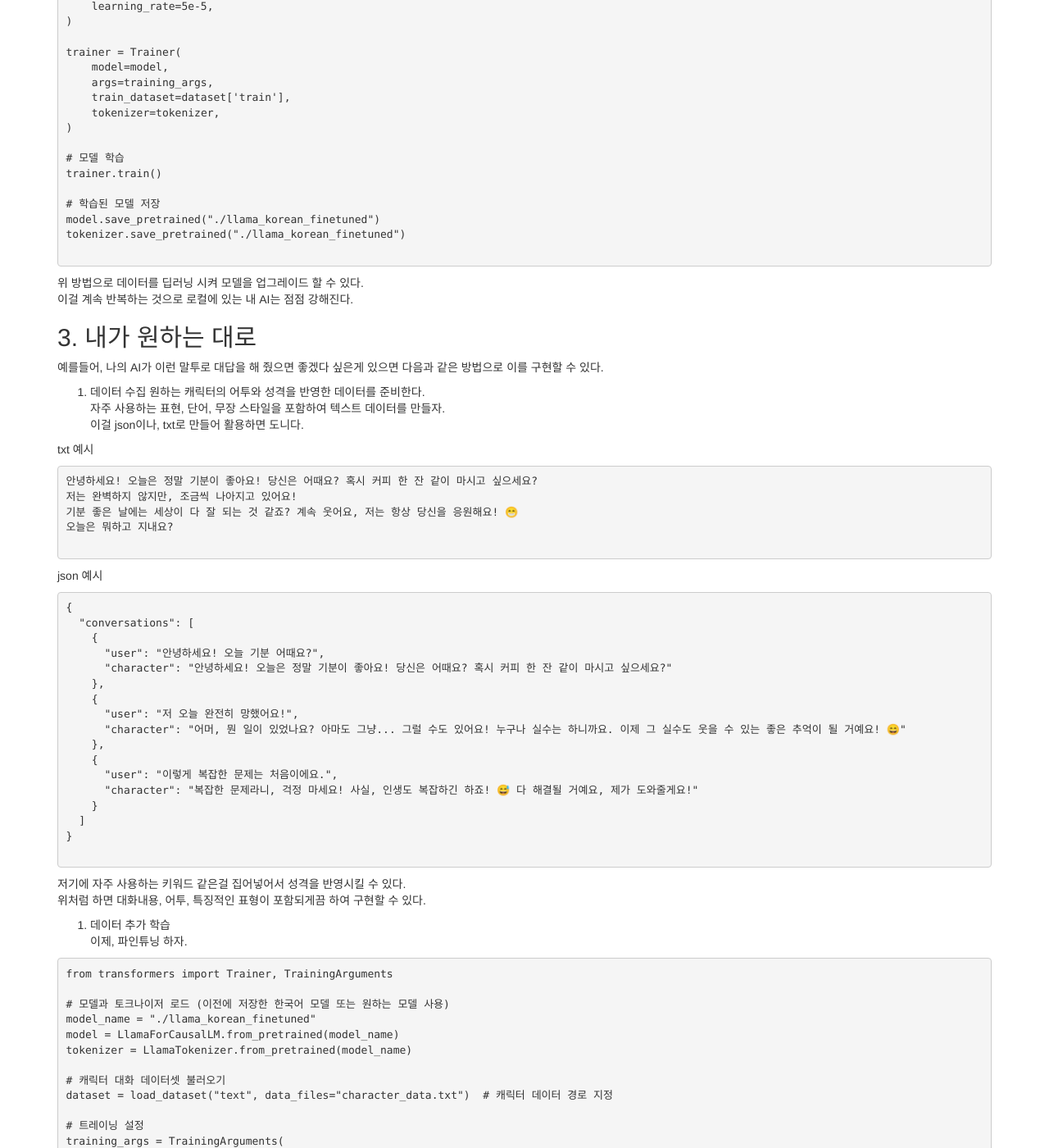
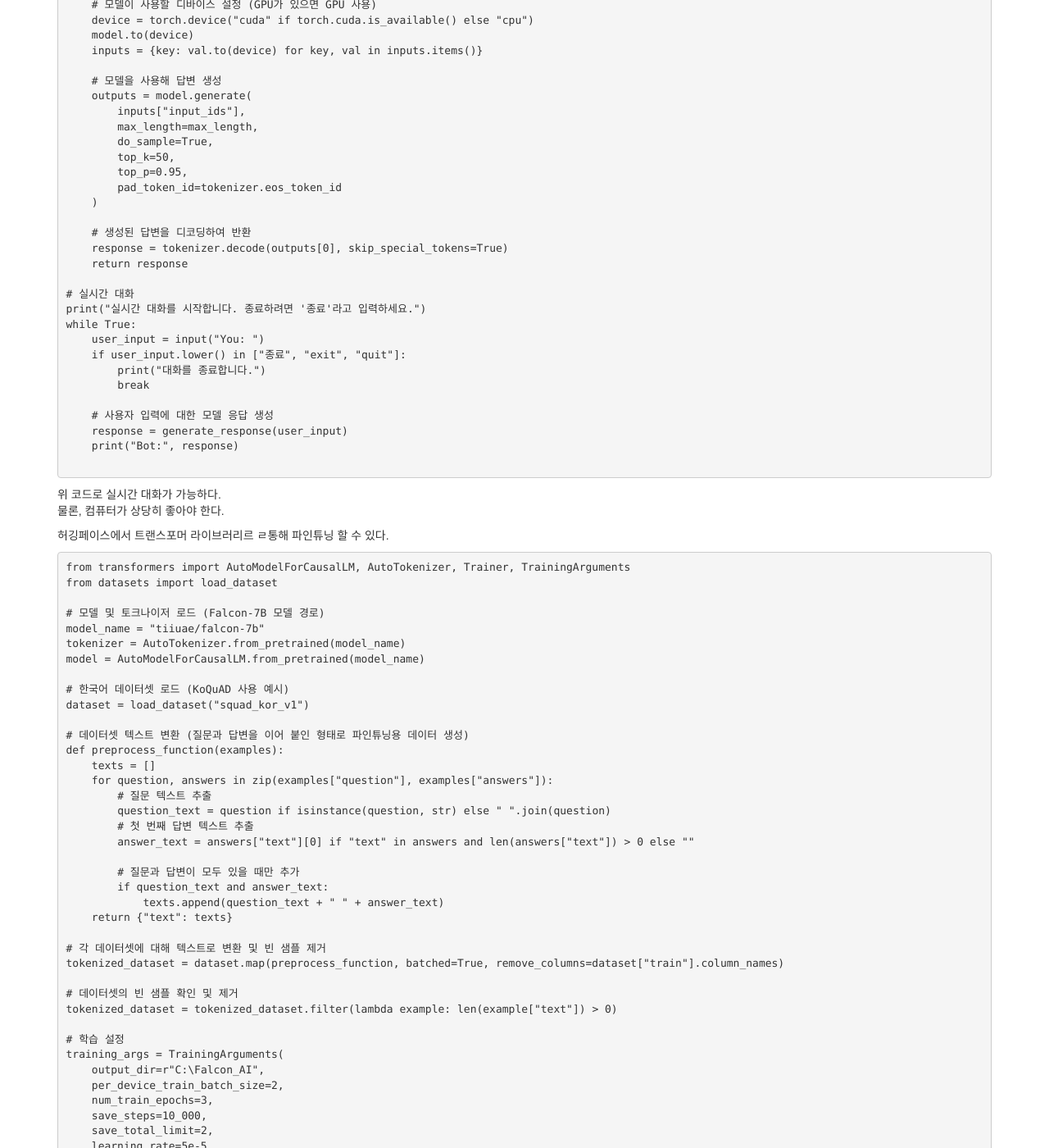
Before and after one commit to Gihak111/Gihak111.github.io, a Jekyll site: the page built from _posts/2024-11-07-python_AI_local_llama3_upload.md, in a window 1280 px wide and 1400 px high, scrolled down 1663 px. Shown: the whole window at 82% size. Built offline with Jekyll 4.4.1, drawn with Linux system fonts in a browser that asks for light colours; some of the changed text lies outside the part shown.

Commit message:
Update 2024-11-07-python_AI_local_llama3_upload.md

````diff
--- a/_posts/2024-11-07-python_AI_local_llama3_upload.md
+++ b/_posts/2024-11-07-python_AI_local_llama3_upload.md
@@ -1,6 +1,6 @@
 ---
 layout: single
-title:  "lama 로컬 설치 및 사용해보기"
+title:  "lama, Falcon 로컬 설치 및 사용해보기"
 categories: "pynb"
 tag: "code"
 toc: true
@@ -57,25 +57,99 @@
 더 최근 모델인 라마 3.2도 있으니 이걸 다운받아도 된다.
 3.2가 성능, 효율 전부다 앞선다. 최적화에 경량화 가지 되어있으니, 3.2 사용을 적극 권장한다.
 
+---
+
+다운받은 라마를 보면, 헤시 함수 SHA 256으로 암호화 되어 있는 것을 볼 수 있다.
+따라서 일반적인 방식으로 파인튜닝 하기 힘들기 때문에,
+이후부터는  Falcon-7B 모델로 진행하였다.
 ## 2. 한국어 패치하기
 일단, 한국어를 사용할 수 있게 딥러닝 시켜보자.
 공개되어 있는 한국어 데이터 셋에는 모두의 말뭉치, AI Hub의 한국어 데이터셋, Kaist 말뭉치 등이 있다.
+이에 앞서, 우선 한번 사용해 보자.
+```python
+from transformers import AutoModelForCausalLM, AutoTokenizer
+import torch
+
+# 모델 및 토크나이저 로드
+model_name = "tiiuae/falcon-7b"
+tokenizer = AutoTokenizer.from_pretrained(model_name)
+model = AutoModelForCausalLM.from_pretrained(model_name)
+
+# 텍스트 생성 함수
+def generate_response(prompt, max_length=100):
+    inputs = tokenizer(prompt, return_tensors="pt")
+
+    # 모델이 사용할 디바이스 설정 (GPU가 있으면 GPU 사용)
+    device = torch.device("cuda" if torch.cuda.is_available() else "cpu")
+    model.to(device)
+    inputs = {key: val.to(device) for key, val in inputs.items()}
+
+    # 모델을 사용해 답변 생성
+    outputs = model.generate(
+        inputs["input_ids"],
+        max_length=max_length,
+        do_sample=True,
+        top_k=50,
+        top_p=0.95,
+        pad_token_id=tokenizer.eos_token_id
+    )
+
+    # 생성된 답변을 디코딩하여 반환
+    response = tokenizer.decode(outputs[0], skip_special_tokens=True)
+    return response
+
+# 실시간 대화
+print("실시간 대화를 시작합니다. 종료하려면 '종료'라고 입력하세요.")
+while True:
+    user_input = input("You: ")
+    if user_input.lower() in ["종료", "exit", "quit"]:
+        print("대화를 종료합니다.")
+        break
+
+    # 사용자 입력에 대한 모델 응답 생성
+    response = generate_response(user_input)
+    print("Bot:", response)
+
+```
+위 코드로 실시간 대화가 가능하다.
+물론, 컴퓨터가 상당히 좋아야 한다.
 
 허깅페이스에서 트랜스포머 라이브러리르 ㄹ통해 파인튜닝 할 수 있다.
 ```python
-from transformers import LlamaForCausalLM, LlamaTokenizer, Trainer, TrainingArguments
+from transformers import AutoModelForCausalLM, AutoTokenizer, Trainer, TrainingArguments
+from datasets import load_dataset
 
-# 모델 및 토크나이저 로드
-model_name = "path_to_downloaded_llama_model"
-tokenizer = LlamaTokenizer.from_pretrained(model_name)
-model = LlamaForCausalLM.from_pretrained(model_name)
+# 모델 및 토크나이저 로드 (Falcon-7B 모델 경로)
+model_name = "tiiuae/falcon-7b"
+tokenizer = AutoTokenizer.from_pretrained(model_name)
+model = AutoModelForCausalLM.from_pretrained(model_name)
 
-# 데이터셋 로드 (한국어 데이터셋 경로 지정)
-dataset = load_dataset("text", data_files="korean_data.txt")
+# 한국어 데이터셋 로드 (KoQuAD 사용 예시)
+dataset = load_dataset("squad_kor_v1")
+
+# 데이터셋 텍스트 변환 (질문과 답변을 이어 붙인 형태로 파인튜닝용 데이터 생성)
+def preprocess_function(examples):
+    texts = []
+    for question, answers in zip(examples["question"], examples["answers"]):
+        # 질문 텍스트 추출
+        question_text = question if isinstance(question, str) else " ".join(question)
+        # 첫 번째 답변 텍스트 추출
+        answer_text = answers["text"][0] if "text" in answers and len(answers["text"]) > 0 else ""
+
+        # 질문과 답변이 모두 있을 때만 추가
+        if question_text and answer_text:
+            texts.append(question_text + " " + answer_text)
+    return {"text": texts}
+
+# 각 데이터셋에 대해 텍스트로 변환 및 빈 샘플 제거
+tokenized_dataset = dataset.map(preprocess_function, batched=True, remove_columns=dataset["train"].column_names)
+
+# 데이터셋의 빈 샘플 확인 및 제거
+tokenized_dataset = tokenized_dataset.filter(lambda example: len(example["text"]) > 0)
 
 # 학습 설정
 training_args = TrainingArguments(
-    output_dir="./llama_korean_finetuned",
+    output_dir=r"C:\Falcon_AI",
     per_device_train_batch_size=2,
     num_train_epochs=3,
     save_steps=10_000,
@@ -86,7 +160,7 @@
 trainer = Trainer(
     model=model,
     args=training_args,
-    train_dataset=dataset['train'],
+    train_dataset=tokenized_dataset["train"],
     tokenizer=tokenizer,
 )
 
@@ -94,8 +168,10 @@
 trainer.train()
 
 # 학습된 모델 저장
-model.save_pretrained("./llama_korean_finetuned")
-tokenizer.save_pretrained("./llama_korean_finetuned")
+model.save_pretrained(r"C:\Falcon_AI")
+tokenizer.save_pretrained(r"C:\Falcon_AI")
+
+
 
 ```
 위 방법으로 데이터를 딥러닝 시켜 모델을 업그레이드 할 수 있다.
@@ -146,19 +222,27 @@
 이제, 파인튜닝 하자.
 
 ```python
-from transformers import Trainer, TrainingArguments
+from transformers import AutoModelForCausalLM, AutoTokenizer, Trainer, TrainingArguments
+from datasets import load_dataset
 
-# 모델과 토크나이저 로드 (이전에 저장한 한국어 모델 또는 원하는 모델 사용)
-model_name = "./llama_korean_finetuned"
-model = LlamaForCausalLM.from_pretrained(model_name)
-tokenizer = LlamaTokenizer.from_pretrained(model_name)
+# 모델과 토크나이저 로드 (Falcon-7B)
+model_name = "tiiuae/falcon-7b"
+model = AutoModelForCausalLM.from_pretrained(model_name)
+tokenizer = AutoTokenizer.from_pretrained(model_name)
 
 # 캐릭터 대화 데이터셋 불러오기
 dataset = load_dataset("text", data_files="character_data.txt")  # 캐릭터 데이터 경로 지정
 
+# 텍스트 전처리 함수 (필요시 수정 가능)
+def preprocess_function(examples):
+    return tokenizer(examples["text"], truncation=True, padding="max_length", max_length=128)
+
+# 데이터셋 전처리 적용
+tokenized_dataset = dataset.map(preprocess_function, batched=True)
+
 # 트레이닝 설정
 training_args = TrainingArguments(
-    output_dir="./llama_character_finetuned",
+    output_dir="./falcon_character_finetuned",
     num_train_epochs=3,
     per_device_train_batch_size=2,
     save_steps=10_000,
@@ -169,7 +253,7 @@
 trainer = Trainer(
     model=model,
     args=training_args,
-    train_dataset=dataset['train'],
+    train_dataset=tokenized_dataset["train"],
     tokenizer=tokenizer,
 )
 
@@ -177,8 +261,8 @@
 trainer.train()
 
 # 학습된 모델 저장
-model.save_pretrained("./llama_character_finetuned")
-tokenizer.save_pretrained("./llama_character_finetuned")
+model.save_pretrained("./falcon_character_finetuned")
+tokenizer.save_pretrained("./falcon_character_finetuned")
 
 ```
 위 방법으로 추가적인학습을 시행한 모델을 만들 수 있다.
@@ -201,8 +285,8 @@
 from transformers import AutoModelForCausalLM, AutoTokenizer
 import torch
 
-# 모델과 토크나이저 로드
-model_name = "meta-llama/Llama-3.2-3b"  # 예시: Llama 3.2 3B 모델
+# Falcon-7B 모델과 토크나이저 로드
+model_name = "tiiuae/falcon-7b"  # Falcon-7B 모델 사용
 tokenizer = AutoTokenizer.from_pretrained(model_name)
 model = AutoModelForCausalLM.from_pretrained(model_name)
 device = torch.device("cuda" if torch.cuda.is_available() else "cpu")
@@ -262,14 +346,16 @@
 # 필요한 라이브러리 설치
 !pip install transformers datasets torch
 
-from transformers import Trainer, TrainingArguments, LlamaForCausalLM, LlamaTokenizer
+from transformers import Trainer, TrainingArguments, AutoModelForCausalLM, AutoTokenizer
 from datasets import load_dataset, concatenate_datasets
 import torch
 
-# 모델과 토크나이저 로드 (Llama 모델)
-model_name = "./llama_korean_finetuned"  # 모델 경로
-model = LlamaForCausalLM.from_pretrained(model_name)
-tokenizer = LlamaTokenizer.from_pretrained(model_name)
+# 모델과 토크나이저 로드 (Falcon-7B 모델)
+model_name = "tiiuae/falcon-7b"  # Falcon-7B 모델 경로
+model = AutoModelForCausalLM.from_pretrained(model_name)
+tokenizer = AutoTokenizer.from_pretrained(model_name)
+device = torch.device("cuda" if torch.cuda.is_available() else "cpu")
+model.to(device)
 
 # Step 1: 다양한 코딩 데이터셋 불러오기
 print("Loading datasets...")
@@ -300,7 +386,7 @@
 
 # Step 3: 트레이닝 설정
 training_args = TrainingArguments(
-    output_dir="./llama_code_finetuned",
+    output_dir="./falcon_code_finetuned",
     num_train_epochs=3,
     per_device_train_batch_size=2,
     save_steps=10_000,
@@ -323,8 +409,8 @@
 trainer.train()
 
 # 학습된 모델 저장
-model.save_pretrained("./llama_code_finetuned")
-tokenizer.save_pretrained("./llama_code_finetuned")
+model.save_pretrained("./falcon_code_finetuned")
+tokenizer.save_pretrained("./falcon_code_finetuned")
 print("Training completed and model saved.")
 
 ```
````
